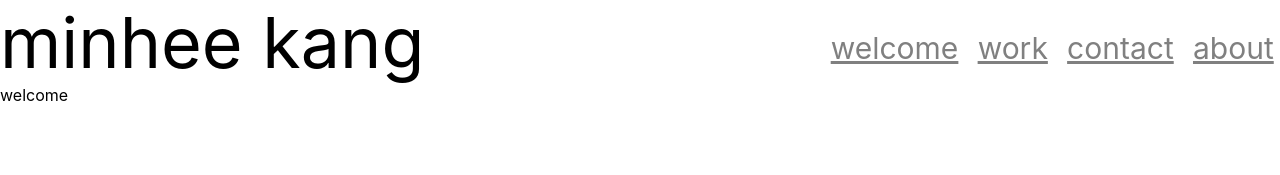
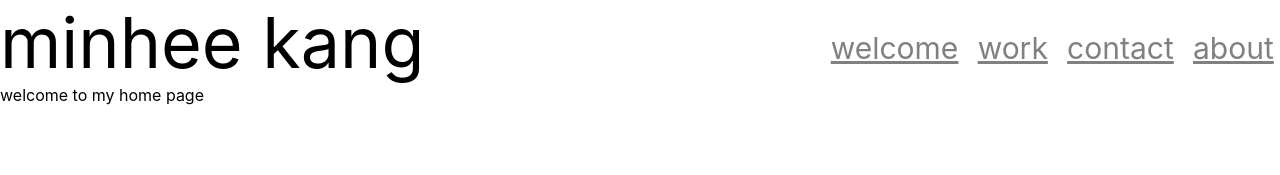
Before and after one commit to minheekangg/portfolio-v1, a React (Create React App) app: page /#/welcome in a window 1280 px wide. Shown: the top 175 px of the page. Built offline with nearby package versions, Linux system fonts and the light colour scheme.

Commit message:
change welcome page

```diff
--- a/src/components/welcome.js
+++ b/src/components/welcome.js
@@ -4,7 +4,7 @@ class Welcome extends React.Component{
 
     render() {
         return (
-            <div>welcome</div>
+            <div>welcome to my home page</div>
         )
     }
 }
```
